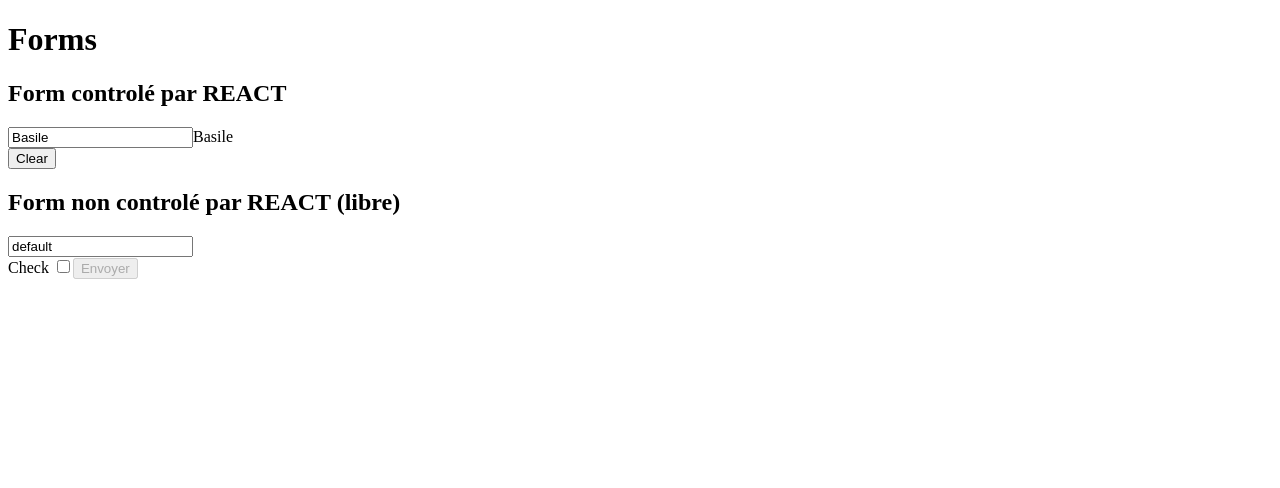
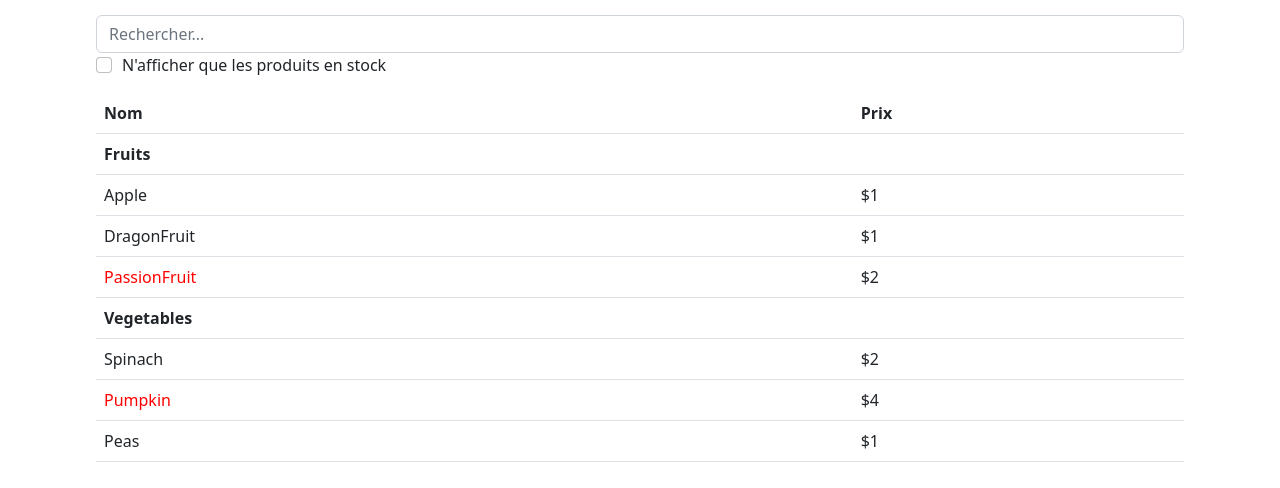
Before and after one commit to baku67/Graphikart_React1, a React (Vite) app: page / in a window 1280 px wide. Shown: the top 488 px of the page. Built offline with nearby package versions, Linux system fonts and the light colour scheme.

Commit message:
WIP (affichage liste)

```diff
--- a/index.html
+++ b/index.html
@@ -5,12 +5,13 @@
     <link rel="icon" type="image/svg+xml" href="/vite.svg" />
     <meta name="viewport" content="width=device-width, initial-scale=1.0" />
     <title>Vite + React</title>
+    <link rel="stylesheet" href="https://cdn.jsdelivr.net/npm/bootstrap@5.2.3/dist/css/bootstrap.min.css">
   </head>
 
   <body>
 
     <!-- Element HTML où brancher notre noeu REACT: -->
-    <div id="root"></div>
+    <div id="root" style="width:85%;margin:15px auto;"></div>
 
     <script type="module" src="/src/main.jsx"></script>
   </body>
--- a/src/App.jsx
+++ b/src/App.jsx
@@ -1,64 +1,71 @@
 import { useState } from 'react'
 import viteLogo from '/vite.svg'
 import { Fragment } from 'react'
+import { Input } from './components/forms/input'
+import { Checkbox } from './components/forms/checkbox'
+import { ProductRow } from './components/products/productRow'
+import { ProductCategoryRow } from './components/products/productCategoryRow'
+
+const PRODUCTS = [
+  {category: "Fruits", price: "$1", stocked: true, name: "Apple"},
+  {category: "Fruits", price: "$1", stocked: true, name: "DragonFruit"},
+  {category: "Fruits", price: "$2", stocked: false, name: "PassionFruit"},
+  {category: "Vegetables", price: "$2", stocked: true, name: "Spinach"},
+  {category: "Vegetables", price: "$4", stocked: false, name: "Pumpkin"},
+  {category: "Vegetables", price: "$1", stocked: true, name: "Peas"},
+]
 
 function App() {
 
-  // Form 1 (controlé par REACT), permet de rerendre le DOM (dynamisme pendant la frappe par exemple)
-  let [firstName, setFirstName] = useState("Basile")
+  return (
+    <>
+      <SearchBar/>
+      <ProductTable products={PRODUCTS} />
+    </>
+  )
 
-  const handleChange = (e) => {
-    setFirstName(e.target.value)
+  function SearchBar() {
+      return(
+        <div>
+          <div className='mb-3'>
+            <Input value="" onChange={() => null} placeholder="Rechercher..."/>
+            <Checkbox id="stocked" checked={false} onChange={() => null} label="N'afficher que les produits en stock"/>
+          </div>
+        </div>
+      )
   }
 
-  const clearInput = () => {
-    setFirstName('')
-  }
+  function ProductTable({products}) {
 
-  let [checked, setChecked] = useState(false)
-  const toggleCheck = () => {
-    setChecked(!checked)
-  }
+    const rows = []
+    let lastCategory = null
 
+    for (let product of products) {
+      if(product.category !== lastCategory) {
+        rows.push(<ProductCategoryRow key={product.category} name={product.category} />)
+      }
+      lastCategory = product.category
+      rows.push(<ProductRow key={product.name} product={product} />)
+    }
 
-  // Form 2 (non controlé par REACT)
-  const handleSubmit = (e) => {
-    e.preventDefault()
-    console.log(new FormData(e.target))
-    console.log(new FormData(e.target).get('firstName2'))
+    return(
+      <table className="table">
+        <thead>
+          <tr>
+            <th>Nom</th>
+            <th>Prix</th>
+          </tr>
+        </thead>
+        <tbody>
+          {rows}
+        </tbody>
+      </table>
+    )
   }
 
 
 
 
-  return (
-    <Fragment>
-      <h1>Forms</h1>
-
-
-      <h2>Form controlé par REACT</h2>
-      <form>
-        <input onChange={handleChange} type="text" name="firstName" value={firstName}></input>
-        {firstName}
-
-        <br></br>
-        <button onClick={clearInput} type="button">Clear</button>
-      </form>
-
-
-      <h2>Form non controlé par REACT (libre)</h2>
-      <form onSubmit={handleSubmit}>
-        <input type="text" name="firstName2" defaultValue="default"></input>
-
-        <br></br>
-        Check <input type="checkbox" checked={checked} onChange={toggleCheck}></input>
-
-        <button disabled={!checked}>Envoyer</button>
-      </form>
-
-
-    </Fragment>
-  )
 }
 
 
--- /dev/null
+++ b/src/components/forms/checkbox.jsx
@@ -0,0 +1,15 @@
+export function Checkbox({checked, onChange, label, id}) {
+    return(
+        <div>
+            <input
+                id={id}
+                type="checkbox"
+                className="form-check-input"
+                checked={checked}
+                onChange={(e) => onChange(e.target.checked)}
+                style={{marginRight:"10px"}}
+            />
+            <label htmlFor={id} className="form-check-label">{label}</label>
+        </div>
+    )
+}
--- /dev/null
+++ b/src/components/forms/input.jsx
@@ -0,0 +1,19 @@
+// onChange pour communiquer avec le parent lors d'un changement
+
+// @param {string} placeholder
+// @param {string} value
+// @param {(s: string) => void} onChange
+
+export function Input({placeholder, value, onChange}) {
+    return(
+        <div>
+            <input
+                type="text"
+                className="form-control"
+                value={value}
+                placeholder={placeholder}
+                onChange={(e) => onChange(e.target.value)}
+            />
+        </div>
+    )
+}
--- /dev/null
+++ b/src/components/products/productCategoryRow.jsx
@@ -0,0 +1,7 @@
+export function ProductCategoryRow({name}) {
+    return(
+        <tr>
+            <td colSpan={2}><strong>{name}</strong></td>
+        </tr>
+    )
+}
--- /dev/null
+++ b/src/components/products/productRow.jsx
@@ -0,0 +1,11 @@
+export function ProductRow({product}) {
+
+    const style = product.stocked ? undefined : {color:"red"}
+
+    return(
+        <tr>
+            <td style={style}>{product.name}</td>
+            <td>{product.price}</td>
+        </tr>
+    )
+}
```
